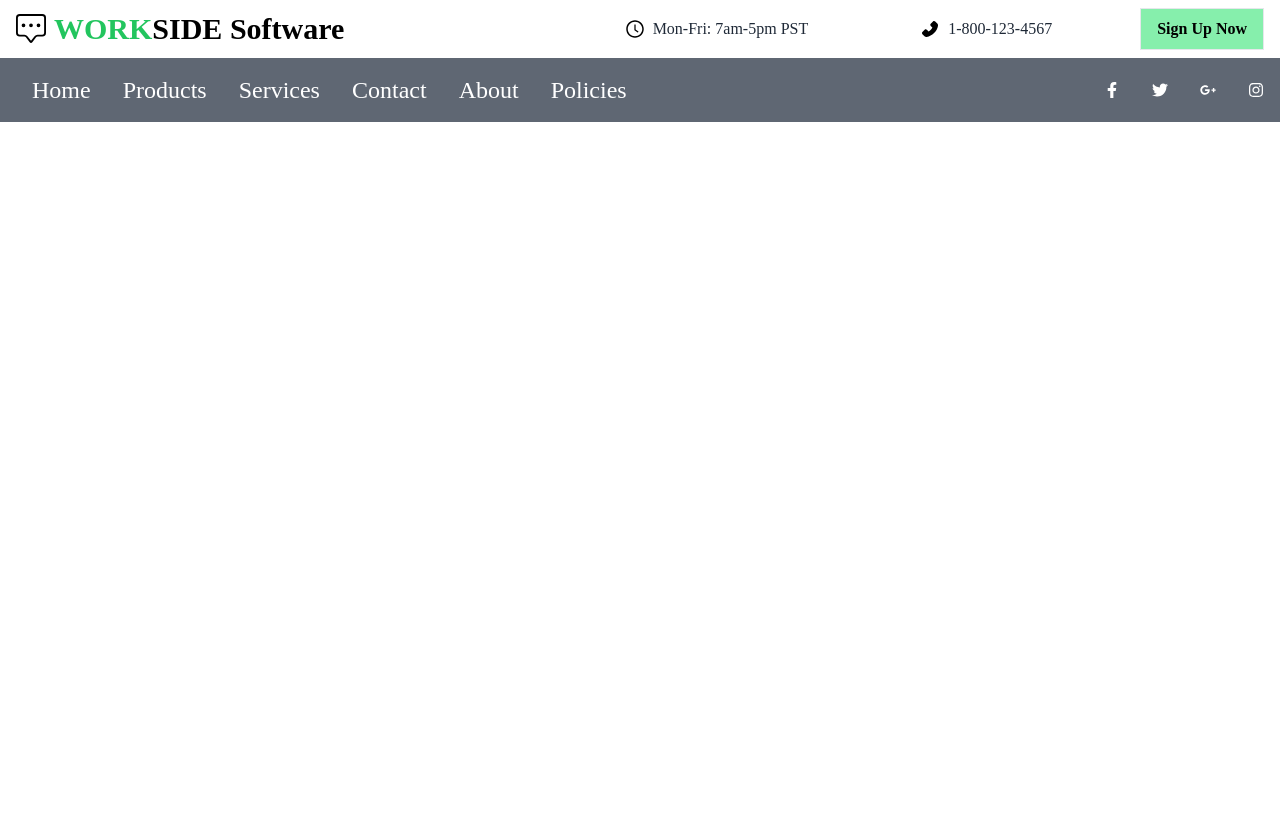
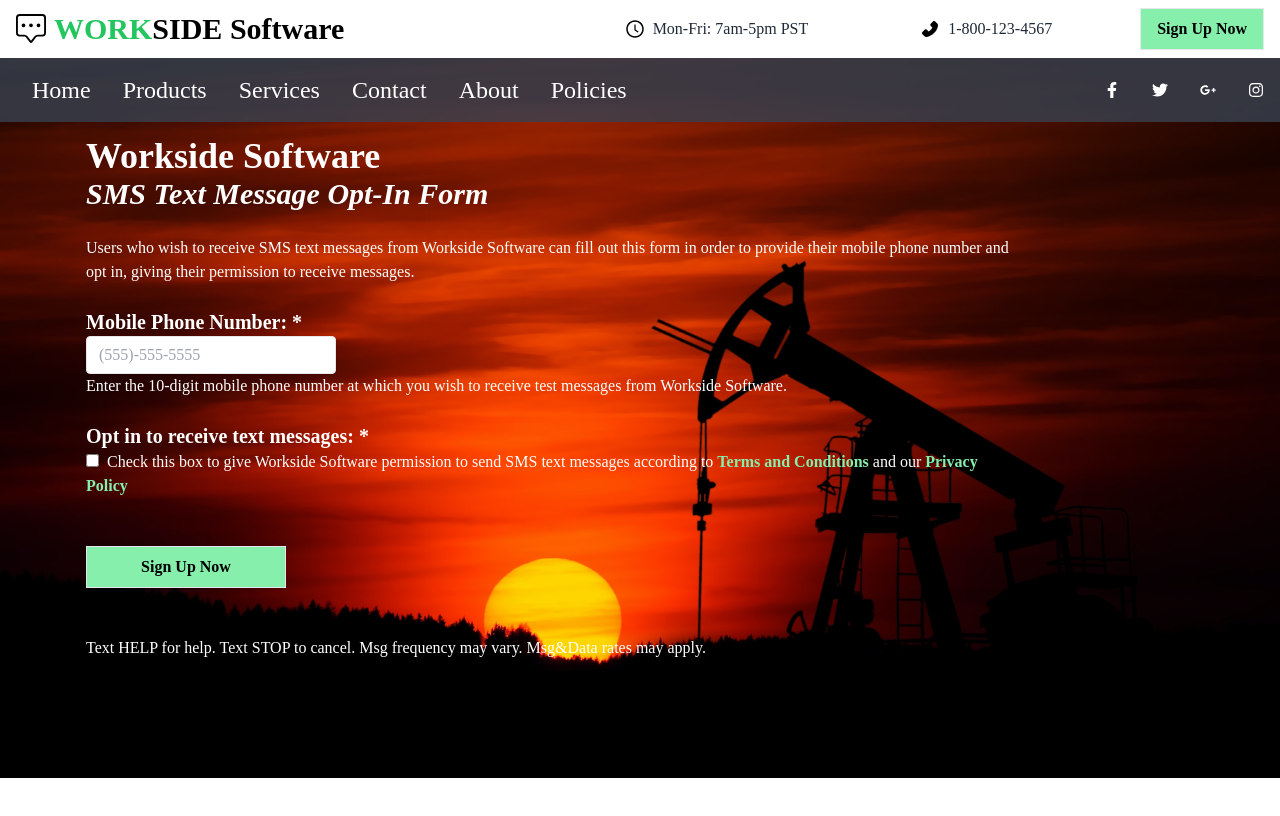
Before and after one commit to suntan-superman/worksidesite, a React (Create React App) app: page /smstextoptinform in a window 1280 px wide. Shown: the top 816 px of the page. Built offline with nearby package versions, Linux system fonts and the light colour scheme.

Commit message:
Added SMS Policies

```diff
--- a/src/App.js
+++ b/src/App.js
@@ -8,6 +8,10 @@ import Services from "./components/Services";
 import ContactWorkside from "./components/ContactWorkside";
 import Policies from "./components/Policies";
 import { Route, Routes } from "react-router-dom";
+import SMSTextOptInForm from "./components/SMSTextOptInForm";
+import SMSTermsAndConditions from "./components/SMSTermsAndConditions";
+import Privacy from "./components/Privacy";
+
 // import { registerLicense } from "@syncfusion/ej2-base";
 
 // import { pdfjs } from "react-pdf";
@@ -35,11 +39,9 @@ function App() {
         <Route path="/contact" element={<ContactWorkside />} />
         <Route path="/about" element={<About />} />
         <Route path="/policies" element={<Policies />} />
-        {/* </Route> */}
-        {/* <Route path="/about">
-          <Route index element={<About />} />
-          <Route path="Policies" element={<Policies />} />
-        </Route> */}
+        <Route path="/smstextoptinform" element={<SMSTextOptInForm />} />
+        <Route path="/smsterms" element={<SMSTermsAndConditions />} />
+        <Route path="/privacy" element={<Privacy />} />
       </Routes>
     </>
   );
--- a/src/components/About.jsx
+++ b/src/components/About.jsx
@@ -32,7 +32,7 @@ const About = () => {
             technology. With a deep understanding of the industry's intricacies,
             we set out to create software solutions that not only solve
             immediate problems but also pave the way for a more efficient,
-            sustainable, and profitable future.{" "}
+            sustainable, and profitable future.
           </p>
           <br />
           <p>
@@ -43,7 +43,7 @@ const About = () => {
             critical insights, automate workflows, and enhance decision-making.
             Our portfolio includes data analytics, asset management, regulatory
             compliance, supply chain optimization, and digital transformation
-            services.{" "}
+            services.
           </p>
           <br />
           <p>
--- a/src/components/NavBar.jsx
+++ b/src/components/NavBar.jsx
@@ -107,6 +107,14 @@ const NavBar = () => {
                 Policies
               </Link>
             </li>
+            <li>
+              <Link
+                className="text-lg md:text-xl lg:text-2xl py-8"
+                to="/smstextoptinform"
+              >
+                SMS Text Opt-In
+              </Link>
+            </li>
           </li>
         </ul>
       </div>
--- /dev/null
+++ b/src/components/Privacy.jsx
@@ -0,0 +1,64 @@
+import React from "react";
+
+const Privacy = () => {
+  const OnClick = () => {
+    window.history.back();
+  };
+
+  return (
+    <div className="w-full h-[90vh]">
+      <img
+        src={process.env.PUBLIC_URL + "background.jpg"}
+        alt="Background"
+        className="w-full h-full object-cover"
+      />
+      <div className="max-w-[1140px] m-auto">
+        <div className="absolute top-[15%] w-full md:-[50%] max-w-[600px] h-full flex flex-col text-white p-4">
+          <h1 className="font-bold text-2xl md:text-3xl lg:text-4xl">
+            Workside Software
+          </h1>
+          <h2 className="text-xl md:text-2xl lg:text-3xl italic">
+            Web Privacy Statement
+          </h2>
+          <p>
+            This privacy statement provides information about privacy,
+            confidentiality and related policies for individuals who use our
+            websites and online services.{" "}
+          </p>
+          <br />
+          <h2 className="text-xl md:text-2xl lg:text-3xl italic">
+            Information collected by Workside Software
+          </h2>
+          <p>
+            Workside Software uses various information to monitor and preserve
+            the functioning and integrity of the system. In cases of suspected
+            violations of Workside Software policies, especially unauthorized
+            access to computing systems, the system administrator concerned may
+            authorize detailed session logging.{" "}
+          </p>
+          <br />
+          <h2 className="text-xl md:text-2xl lg:text-3xl italic">
+            Disclosure of information
+          </h2>
+          <p>
+            Workside Software does not sell or distribute confidential
+            information it collects online to individuals or entities not
+            affiliated with the Company.
+          </p>
+          <br />
+          <h2 className="text-xl md:text-2xl lg:text-3xl italic">Contact</h2>
+          <p>
+            Questions about online privacy or security can be sent to
+            dataprivacy@worksidesoftware.com.
+          </p>
+          <br />
+          <button onClick={OnClick} className="w-[200px]">
+            Close
+          </button>{" "}
+        </div>
+      </div>
+    </div>
+  );
+};
+
+export default Privacy;
--- /dev/null
+++ b/src/components/SMSTermsAndConditions.jsx
@@ -0,0 +1,65 @@
+import React from "react";
+
+const SMSTermsAndConditions = () => {
+  const OnClick = () => {
+    window.history.back();
+  };
+
+  return (
+    <div className="w-full h-[90vh]">
+      <img
+        src={process.env.PUBLIC_URL + "background.jpg"}
+        alt="Background"
+        className="w-full h-full object-cover"
+      />
+      <div className="max-w-[1140px] m-auto">
+        <div className="absolute top-[15%] w-full md:-[50%] max-w-[600px] h-full flex flex-col text-white p-4">
+          <h1 className="font-bold text-2xl md:text-3xl lg:text-4xl">
+            Workside Software
+          </h1>
+          <h2 className="text-xl md:text-2xl lg:text-3xl italic">
+            SMS Terms And Conditions
+          </h2>
+          <p>
+            Text messaging is a method of communication that Workside Software
+            may utilize to reach out to the members of our community.{" "}
+          </p>
+          <br />
+          <h2 className="text-xl md:text-2xl lg:text-3xl italic">
+            Guiding Principles
+          </h2>
+          <p>
+            Workside Software will preserve texting as a channel for important
+            work-related communications as outlined in the Categories of
+            Messages section. Workside Software will keep texts to a minimum to
+            ensure that customers remain in the texting program and do not
+            opt-out because of overuse.
+          </p>
+          <br />
+          <h2 className="text-xl md:text-2xl lg:text-3xl italic">
+            Categories of Messages
+          </h2>
+          <p>
+            Texting is reserved for information that is considered
+            time-sensitive. Messages will only be permitted for communication
+            between members of or community.{" "}
+          </p>
+          <p>
+            Text messages will not be used for personal matters or solicitation.{" "}
+          </p>
+          <br />
+          <h2 className="text-xl md:text-2xl lg:text-3xl italic">
+            Opt-In/Opt-Out Feature
+          </h2>
+          <p>Users may opt-in or opt-out of receiving texts at any time.</p>
+          <br />
+          <button onClick={OnClick} className="w-[200px]">
+            Close
+          </button>{" "}
+        </div>
+      </div>
+    </div>
+  );
+};
+
+export default SMSTermsAndConditions;
--- /dev/null
+++ b/src/components/SMSTextOptInForm.jsx
@@ -0,0 +1,75 @@
+import React from "react";
+import { Link } from "react-router-dom";
+
+const SMSTextOptInForm = () => {
+  return (
+    <div className="w-full h-[90vh]">
+      <img
+        src={process.env.PUBLIC_URL + "background.jpg"}
+        alt="Background"
+        className="w-full h-full object-cover"
+      />
+      <div className="max-w-[1140px] m-auto">
+        <div className="absolute top-[15%] w-full md:-[50%] max-w-[75%] h-full flex flex-col text-white p-4 overflow-auto hover:overflow-scroll">
+          <h1 className="font-bold text-2xl md:text-3xl lg:text-4xl">
+            Workside Software
+          </h1>
+          <h2 className="text-xl md:text-2xl lg:text-3xl italic">
+            SMS Text Message Opt-In Form
+          </h2>
+          <br />
+          <p>
+            Users who wish to receive SMS text messages from Workside Software
+            can fill out this form in order to provide their mobile phone number
+            and opt in, giving their permission to receive messages.
+          </p>
+          <br />
+          <p className="text-xl font-bold">Mobile Phone Number: *</p>
+          <input
+            class="shadow appearance-none border rounded w-[250px] py-2 px-3 text-gray-700 leading-tight focus:outline-none focus:shadow-outline"
+            id="mobileNumber"
+            type="tel"
+            placeholder="(555)-555-5555"
+          ></input>
+          <p>
+            Enter the 10-digit mobile phone number at which you wish to receive
+            test messages from Workside Software.
+          </p>
+          <br />
+          <p className="text-xl font-bold">
+            Opt in to receive text messages: *
+          </p>
+          {/* <br /> */}
+          <p>
+            <label class="block text-white">
+              <input class="mr-2 leading-tight" type="checkbox" />
+              {/* <span class="text-xl"> */}
+              <span>
+                Check this box to give Workside Software permission to send SMS
+                text messages according to{" "}
+                <Link className="py-8 font-bold text-green-300" to="/smsterms">
+                  Terms and Conditions{" "}
+                </Link>
+                and our{" "}
+                <Link className="py-8 font-bold text-green-300" to="/privacy">
+                  Privacy Policy
+                </Link>
+              </span>
+            </label>
+          </p>
+          <br />
+          <br />
+          <button className="w-[200px]">Sign Up Now</button>
+          <br />
+          <br />
+          <p>
+            Text HELP for help. Text STOP to cancel. Msg frequency may vary.
+            Msg&Data rates may apply.
+          </p>
+        </div>
+      </div>
+    </div>
+  );
+};
+
+export default SMSTextOptInForm;
--- a/src/components/Services.jsx
+++ b/src/components/Services.jsx
@@ -9,10 +9,7 @@ const Services = () => {
         className="w-full h-full object-cover"
       />
       <div className="max-w-[1140px] m-auto">
-        <div
-          //   className="absolute top-[15%] w-full md:-[50%] max-w-[1000px] h-full flex flex-col text-white p-4"
-          className="absolute top-[15%] w-full md:-[50%] max-w-[75%] h-full flex flex-col text-white p-4 overflow-auto hover:overflow-scroll"
-        >
+        <div className="absolute top-[15%] w-full md:-[50%] max-w-[75%] h-full flex flex-col text-white p-4 overflow-auto hover:overflow-scroll">
           <h1 className="font-bold text-2xl md:text-3xl lg:text-4xl">
             Workside Software Services
           </h1>
@@ -67,24 +64,21 @@ const Services = () => {
           <br />
           <p className="text-xl font-bold">Custom Software Development:</p>
           <p>
-            {" "}
             Tailored solutions to meet your unique needs. Our experienced
             developers can create custom software that integrates seamlessly
             with your existing systems, enhancing functionality and improving
-            user experience.{" "}
+            user experience.
           </p>
           <br />
           <p className="text-xl font-bold">Training and Support:</p>
           <p>
-            {" "}
             Empower your team with knowledge. We offer comprehensive training
             programs and ongoing support to ensure your staff is proficient with
-            our software, maximizing the value of your investment.{" "}
+            our software, maximizing the value of your investment.
           </p>
           <br />
           <p className="text-xl font-bold">Why Choose Workside Software?</p>
           <p>
-            {" "}
             Industry Expertise: With years of experience in the oil and gas
             sector, we understand your challenges and how to solve them.
             Innovation-Driven: We are constantly evolving our technology to meet
```
